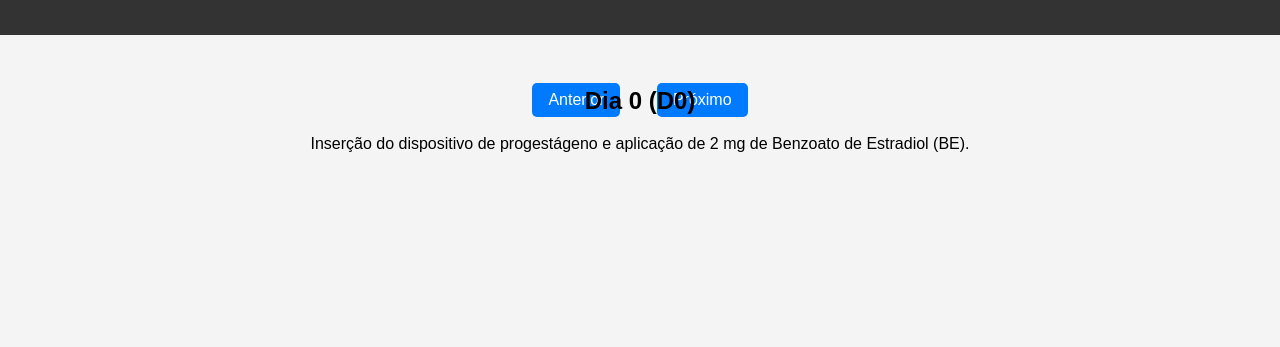
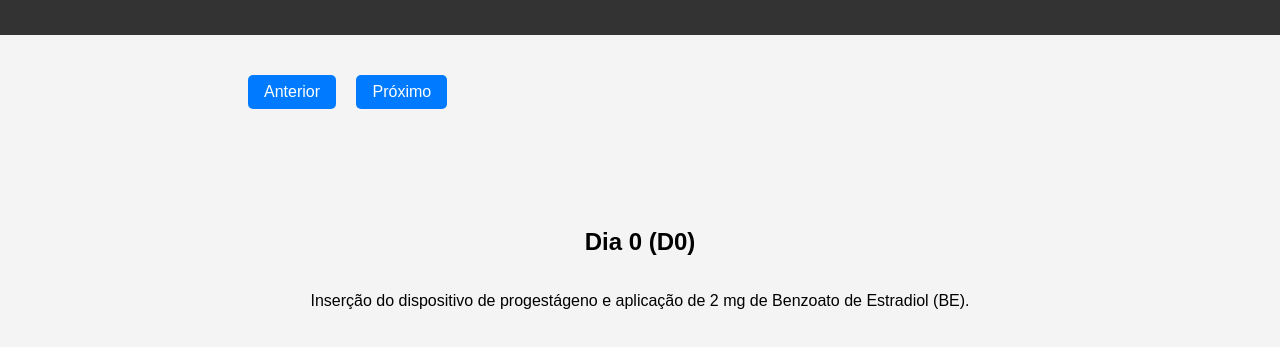
Before and after one commit to 4RUMEN/filmeprotocolo, a plain HTML site: page index.html in a window 1280 px wide. Shown: the part 77-424 px from the top of the page. Drawn offline with Linux system fonts and the light colour scheme.

Commit message:
Update styles.css

```diff
--- a/styles.css
+++ b/styles.css
@@ -23,19 +23,24 @@ main {
     position: relative;
     width: 80%;
     max-width: 800px;
-    text-align: center;
+    height: 400px; /* Ajuste a altura conforme necessário */
+    overflow: hidden;
 }
 
 .scene {
-    display: none;
     position: absolute;
     width: 100%;
     height: 100%;
+    opacity: 0;
     transition: opacity 1s;
+    display: flex;
+    justify-content: center;
+    align-items: center;
+    flex-direction: column;
 }
 
 .scene.active {
-    display: block;
+    opacity: 1;
 }
 
 button {
@@ -46,9 +51,20 @@ button {
     border: none;
     border-radius: 5px;
     cursor: pointer;
-    margin: 1rem;
+    margin: 0.5rem;
+    z-index: 10; /* Garante que os botões estejam acima das cenas */
 }
 
 button:hover {
     background-color: #0056b3;
 }
+
+/* Adiciona um contêiner para os botões e alinha-os corretamente */
+.button-container {
+    display: flex;
+    justify-content: space-between;
+    width: 100%;
+    max-width: 200px; /* Ajuste conforme necessário */
+    position: absolute;
+    bottom: 10px; /* Posiciona os botões na parte inferior */
+}
```
